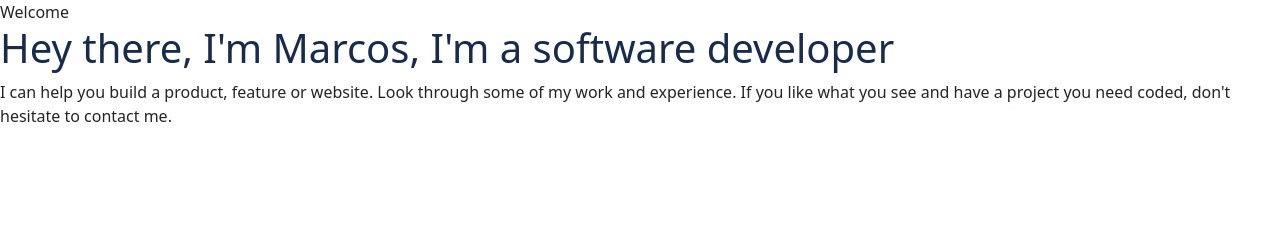
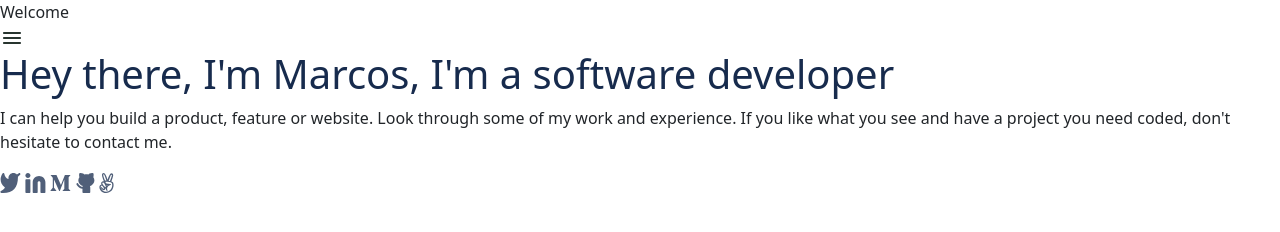
Before and after one commit to marcoshdezcam/micro-portfolio, a website: page index.html in a window 1280 px wide. Drawn offline with nearby package versions, Linux system fonts and the light colour scheme.

Commit message:
Add Icons.

```diff
--- a/index.html
+++ b/index.html
@@ -17,7 +17,9 @@
   <body>
     <header>
       <span>Welcome</span>
-      <nav></nav>
+      <nav>
+        <img src="icons/menu.svg" alt="Menu" />
+      </nav>
     </header>
 
     <section>
@@ -27,6 +29,11 @@
         my work and experience. If you like what you see and have a project you
         need coded, don't hesitate to contact me.
       </p>
+      <img src="icons/twitter.svg" alt="Twitter" />
+      <img src="icons/linkedin.svg" alt="Linkedin" />
+      <img src="icons/medium.svg" alt="Medium" />
+      <img src="icons/github.svg" alt="Github" />
+      <img src="icons/angellist.svg" alt="Angellist" />
     </section>
     <footer></footer>
     <script
```
